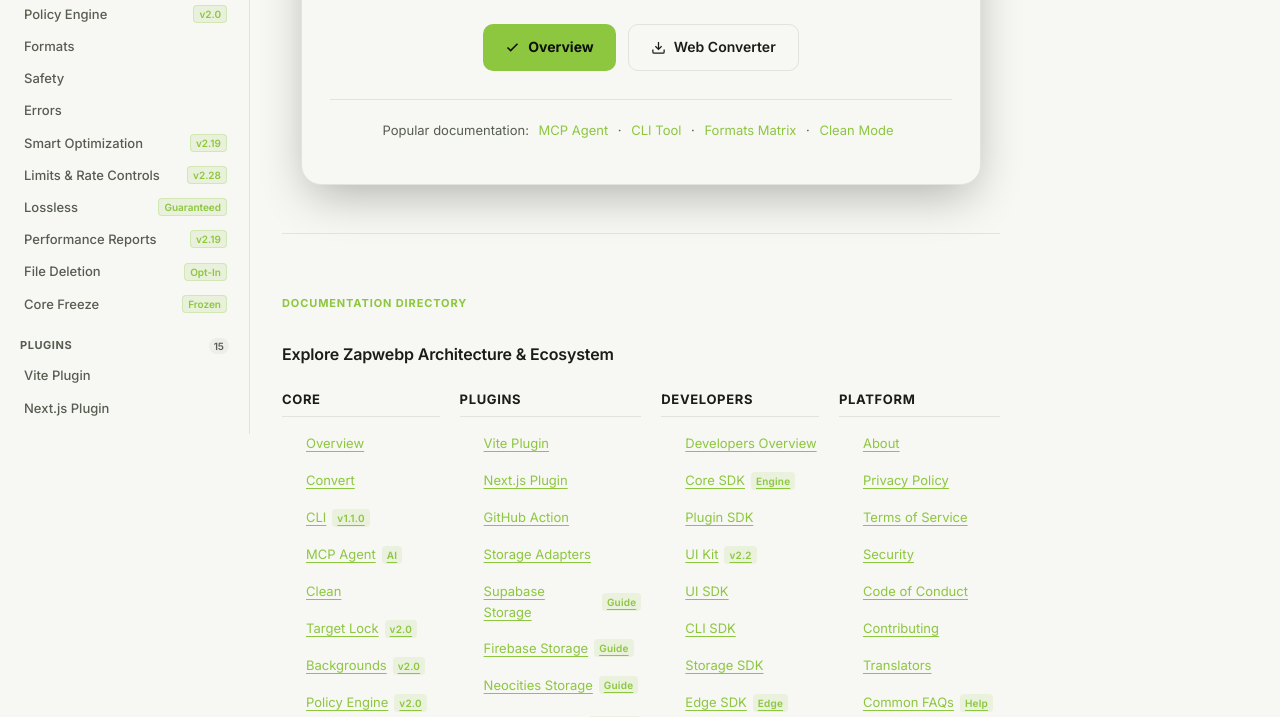
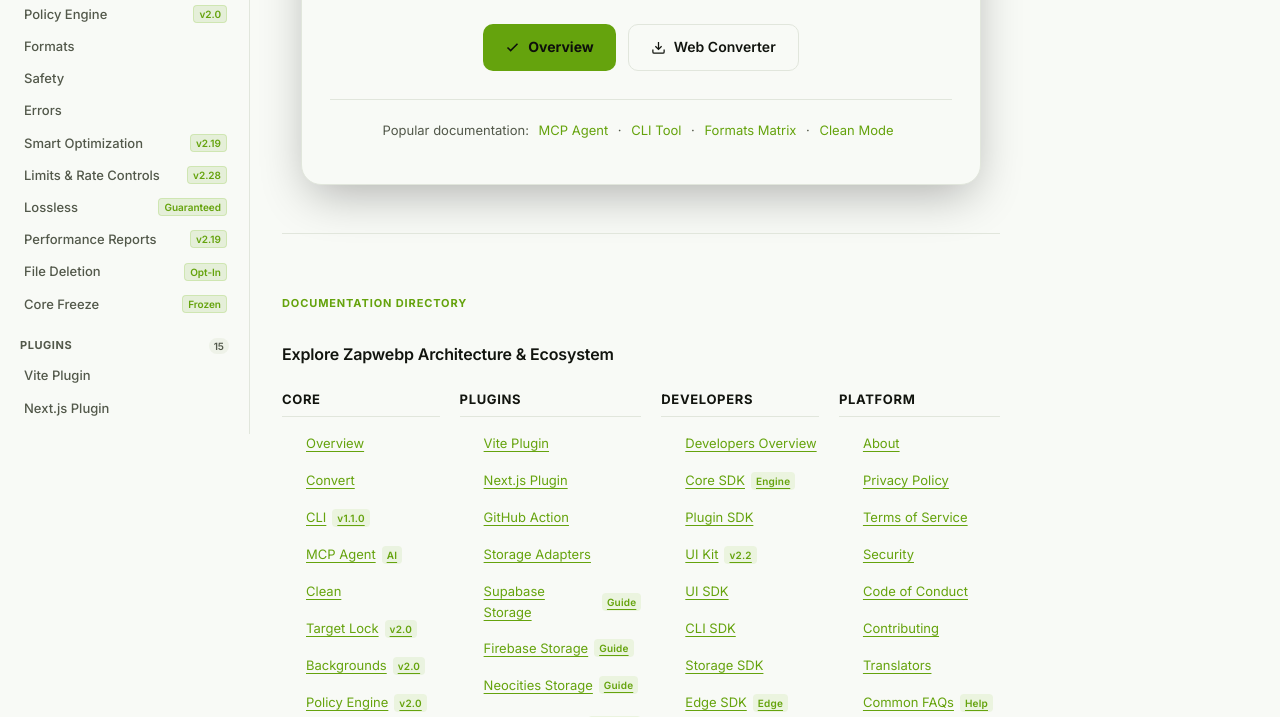
Before and after one commit to Zapwebp/docs, a website built with Vite: page app.html in a window 1280 px wide. Shown: the part 366-1083 px from the top of the page. Built offline with nearby package versions, Linux system fonts and the light colour scheme.

Commit message:
feat: complete Zapwebp ecosystem release distribution

```diff
--- a/public/tokens.css
+++ b/public/tokens.css
@@ -8,24 +8,39 @@
    ========================================================================== */
 :root,
 [data-theme="light"] {
-  --bg: #f7f7f4;
+  --bg: #f8faf6;
   --bg-dropzone: #ffffff;
-  --bg-dropzone-hover: #f0f1eb;
-  --border-mid: #e2e3dc;
-  --border-dropzone: #d5d7cd;
-  --text-primary: #1a1c18;
-  --gray-600: #575c50;
-  --gray-100: #ededeb;
+  --bg-dropzone-hover: #f1f5ed;
+  --bg-card: #ffffff;
+  --bg-card-elevated: #ffffff;
+  --bg-muted: #f0f3eb;
+  --border-mid: #e1e6dc;
+  --border-dropzone: #d2d8cc;
+  --border-subtle: rgba(0, 0, 0, 0.08);
+  --border-rim: rgba(0, 0, 0, 0.08);
+  --text-primary: #11140e;
+  --text-secondary: #52584a;
+  --text-muted: #717768;
+  --gray-600: #52584a;
+  --gray-100: #eef2e8;
 
   /* Accent & Status */
-  --green-primary: #8dc63f;
-  --green-hover: #7db732;
-  --green-bright: #c7f36b;
-  --green-outline: #8dc63f;
-  --green-alpha-13: rgba(141, 198, 63, 0.13);
-  --green-alpha-20: rgba(141, 198, 63, 0.20);
+  --green-primary: #65a30d;
+  --green-hover: #4d7c0f;
+  --green-bright: #84cc16;
+  --green-outline: #65a30d;
+  --green-text: #15803d;
+  --green-alpha-13: rgba(101, 163, 13, 0.12);
+  --green-alpha-20: rgba(101, 163, 13, 0.20);
   --error: #cf222e;
-  --status-dot: #8dc63f;
+  --status-dot: #65a30d;
+
+  /* Tactical Depth: Refraction, Rim Light, Reflections */
+  --rim-light: inset 0 1px 0 rgba(255, 255, 255, 0.95), inset 0 -1px 0 rgba(0, 0, 0, 0.03);
+  --rim-highlight: inset 0 1px 0 0 rgba(255, 255, 255, 0.9);
+  --card-shadow: 0 1px 2px rgba(0, 0, 0, 0.04), 0 6px 20px -4px rgba(0, 0, 0, 0.06);
+  --card-shadow-hover: 0 2px 4px rgba(0, 0, 0, 0.04), 0 12px 28px -6px rgba(0, 0, 0, 0.1);
+  --glass-refraction: linear-gradient(180deg, rgba(255, 255, 255, 0.85) 0%, rgba(255, 255, 255, 0.4) 60%, rgba(255, 255, 255, 0.2) 100%);
 
   /* Simple Code Block Surface (Light Mode) */
   --code-bg: #ffffff;
@@ -68,23 +83,38 @@
    ========================================================================== */
 [data-theme="dark"] {
   --bg: #10120f;
-  --bg-dropzone: #171a15;
-  --bg-dropzone-hover: #21251e;
-  --border-mid: #292d25;
-  --border-dropzone: #343930;
-  --text-primary: #f2f4ef;
-  --gray-600: #8e9488;
-  --gray-100: #1d211b;
+  --bg-dropzone: #161914;
+  --bg-dropzone-hover: #1e221b;
+  --bg-card: #181c15;
+  --bg-card-elevated: #1f241c;
+  --bg-muted: #131611;
+  --border-mid: #282d24;
+  --border-dropzone: #333a2d;
+  --border-subtle: rgba(255, 255, 255, 0.08);
+  --border-rim: rgba(255, 255, 255, 0.1);
+  --text-primary: #f3f5ee;
+  --text-secondary: #9da496;
+  --text-muted: #798071;
+  --gray-600: #9da496;
+  --gray-100: #1c2018;
 
   /* Accent & Status */
   --green-primary: #8dc63f;
   --green-hover: #9fe248;
   --green-bright: #c7f36b;
   --green-outline: #8dc63f;
+  --green-text: #8dc63f;
   --green-alpha-13: rgba(141, 198, 63, 0.16);
   --green-alpha-20: rgba(141, 198, 63, 0.25);
   --error: #f85149;
   --status-dot: #8dc63f;
+
+  /* Tactical Depth: Refraction, Rim Light, Reflections */
+  --rim-light: inset 0 1px 0 rgba(255, 255, 255, 0.12), inset 0 -1px 0 rgba(0, 0, 0, 0.4);
+  --rim-highlight: inset 0 1px 0 0 rgba(255, 255, 255, 0.15);
+  --card-shadow: 0 1px 3px rgba(0, 0, 0, 0.4), 0 8px 24px -4px rgba(0, 0, 0, 0.5);
+  --card-shadow-hover: 0 2px 6px rgba(0, 0, 0, 0.5), 0 16px 36px -6px rgba(0, 0, 0, 0.65);
+  --glass-refraction: linear-gradient(180deg, rgba(255, 255, 255, 0.07) 0%, rgba(255, 255, 255, 0.01) 40%, transparent 100%);
 
   /* Simple Code Block Surface (Dark Mode) */
   --code-bg: #151813;
```
Also changed, not shown: index.html (+41 -3 lines).
